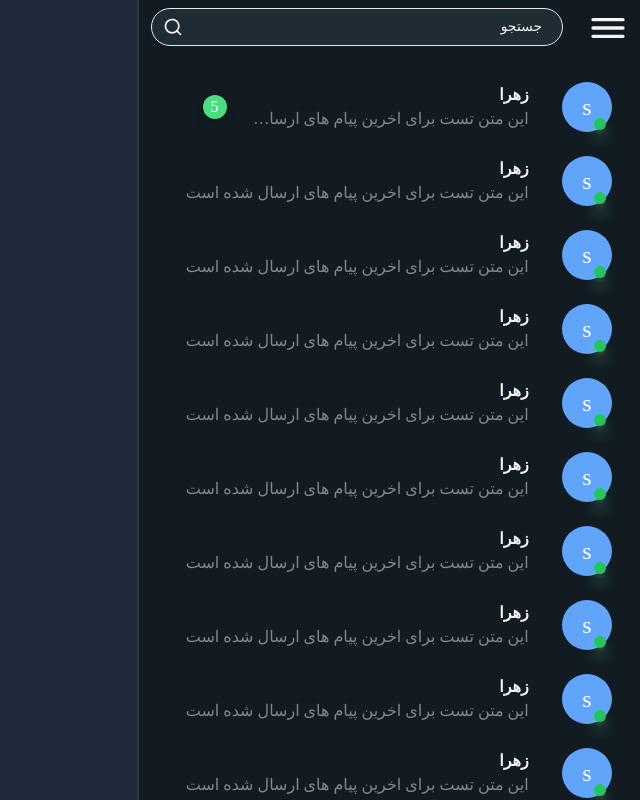
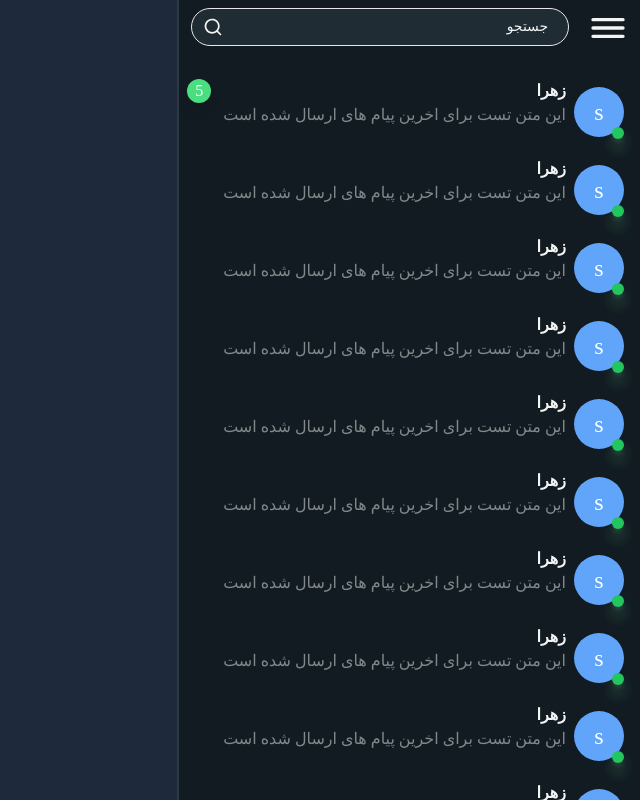
Before and after one commit to Mohaymen-Academy/FE02-Messenger, a React (Vite) app: page /App in a window 1280 px wide. Shown: the whole page, without its empty margins (640-1280 px from the left). Built offline with nearby package versions, Linux system fonts and the light colour scheme; a web font is replaced by a local one.

Commit message:
now want to work on the composer

```diff
--- a/src/Components/ChatComps/Avatar.jsx
+++ b/src/Components/ChatComps/Avatar.jsx
@@ -1,7 +1,7 @@
 import React from 'react';
 
 const Avatar = ({ isOnline, image }) => (
-  <div className="relative p-2">
+  <div className="p-2">
     <div className="flex h-[50px] w-[50px] items-center justify-center rounded-full bg-blue-400 ">
       {image?.length == 1 ? (
         <p className=" h-[100%] flex place-items-center text-center text-2xl font-normal text-white">{image}</p>
@@ -11,7 +11,7 @@ const Avatar = ({ isOnline, image }) => (
 
     </div>
     {isOnline ? (
-      <span className="absolute left-2/3 top-2/3 block h-3 w-3 rounded-full bg-green-500 shadow-lg shadow-green-300"></span>
+      <span className="relative top-[-10px] block h-3 w-3 rounded-full bg-green-500 shadow-lg shadow-green-300"></span>
     ) : null}
   </div>
 );
--- a/src/Components/ChatComps/ChatCardPreview.jsx
+++ b/src/Components/ChatComps/ChatCardPreview.jsx
@@ -3,28 +3,31 @@ import Avatar from './Avatar';
 const ChatCardPreview = ({ profilePicture, unreadmessage, chatid, setter }) => (
   <div
     onClick={(e) => setter(chatid)}
-    className=" flex h-18 w-0.9 mx-2 cursor-pointer flex-row items-center justify-center rounded-lg px-1 py-1 hover:bg-bghovor">
-    <div className="w-1/5 px-2">
+    className=" flex h-18 w-[100%] cursor-pointer flex-row items-center justify-start rounded-lg  hover:bg-bghovor">
+    <div className="w-fit px-2 flex">
       {profilePicture ? (
         <img src={profilePicture} className="h-full rounded-full" />
       ) : (
         <Avatar image={'s'} isOnline={true} />
       )}
-    </div>
-    <div className="flex flex-1 flex-col px-1">
-      <div className="font-semibold text-text1">زهرا</div>
+      <div
+      className='flex flex-row'>
+        <div className="flex flex-col">
+          <p className="font-semibold text-text1">زهرا</p>
           <div className="line-clamp-1 text-base text-text1 opacity-[50%] pl-3">
             این متن تست برای اخرین پیام های ارسال شده است
           </div>
         </div>
         {unreadmessage ? (
-      <div className="w-2/12 px-1 py-4">
+          <div >
             <div className="w-6 h-6 rounded-full bg-green-400  text-center text-white shadow-lg">
               {unreadmessage}
             </div>
           </div>
         ) : null}
       </div>
+    </div>
+  </div>
 );
 
 export default ChatCardPreview;
--- a/src/Components/ChatComps/ChatHeader.jsx
+++ b/src/Components/ChatComps/ChatHeader.jsx
@@ -10,7 +10,7 @@ const ChatHeader = ({ setActive, chatsetter }) => (
     className=" flex h-[70px] w-full cursor-pointer items-center justify-between bg-color2 px-1 font-iRANSans">
     <div id="header-account" className="flex h-full items-center gap-2">
       <button
-        className=" desktop:hidden tablet:hidden mobile:hidden laptop:hidden  smmobile:hidden vsmmobile:visible"
+        className=" desktop:hidden laptop:hidden vsmmobile:visible"
         onClick={(e) => {
           e.stopPropagation();
           chatsetter(null);
--- a/src/Components/ChatComps/Chatlist.jsx
+++ b/src/Components/ChatComps/Chatlist.jsx
@@ -1,7 +1,7 @@
 import ChatCardPreview from './ChatCardPreview.jsx';
 
 const Chatlist = ({ setChatId }) => (
-  <div className=" mt-4 w-full h-full overflow-y-auto">
+  <div className=" mt-4 w-[100%] h-full overflow-y-auto">
     <ChatCardPreview chatid={1} setter={setChatId} unreadmessage={5} />
     <ChatCardPreview  />
     <ChatCardPreview  />
--- a/src/Components/LeftSideBar/LeftLayout.jsx
+++ b/src/Components/LeftSideBar/LeftLayout.jsx
@@ -15,7 +15,7 @@ export default function LeftLayout({ active, setActive }) {
   return (
     <div
       className={`flex flex-col relative h-screen transition-all duration-200 ease-in ${
-        active ? 'w-[600px] left-0 vsmmobile:w-[100%]' : 'w-0 left-[-300px]'
+        active ? 'desktop:w-[60%] laptop:w-[100%] left-0 mobile:w-[150%] tablet:w-[150%] smmobile:w-[150%] vsmmobile:w-[100%]' : 'w-0 left-[-150%]'
       }`}>
       {Pages[layout]}
     </div>
--- a/src/Components/RightSideBar/Rightside.jsx
+++ b/src/Components/RightSideBar/Rightside.jsx
@@ -20,11 +20,13 @@ export default function RightSide({ setChatId, chatId }) {
   return (
     <div
       className={` h-screen bg-color1 border-l-2 border-bghovor shadow-md vsmmobile:z-0 vsmmobile:relative ${
-        chatId ? 'vsmmobile:w-0' : 'vsmmobile:w-100%'
+        chatId
+          ? 'mobile:w-[30%] tablet:w-[30%] smmobile:w-[30%] vsmmobile:w-0'
+          : 'mobile:w-fit tablet:w-fit smmobile:w-fit vsmmobile:w-[100%]'
       } `}>
       <div className="flex justify-between px-2 py-1 ">
         <div>
-          <button className="fixed" onClick={(e) => setopen((prev) => !prev)}>
+          <button className="relative" onClick={(e) => setopen((prev) => !prev)}>
             <UilBars className="text-text1 w-10 h-10 mx-1 m-1  " />
           </button>
         </div>
```
Lines whose indentation alone changed are shown as unchanged.
